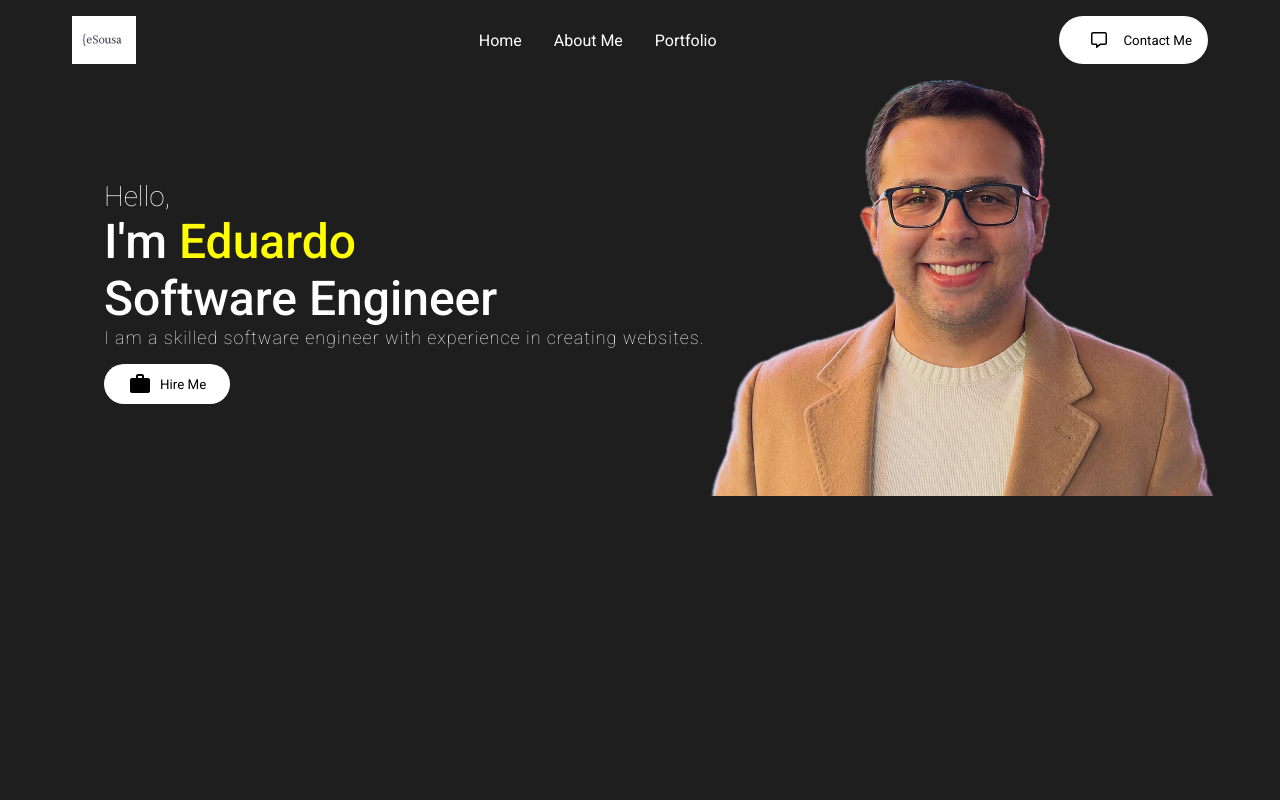
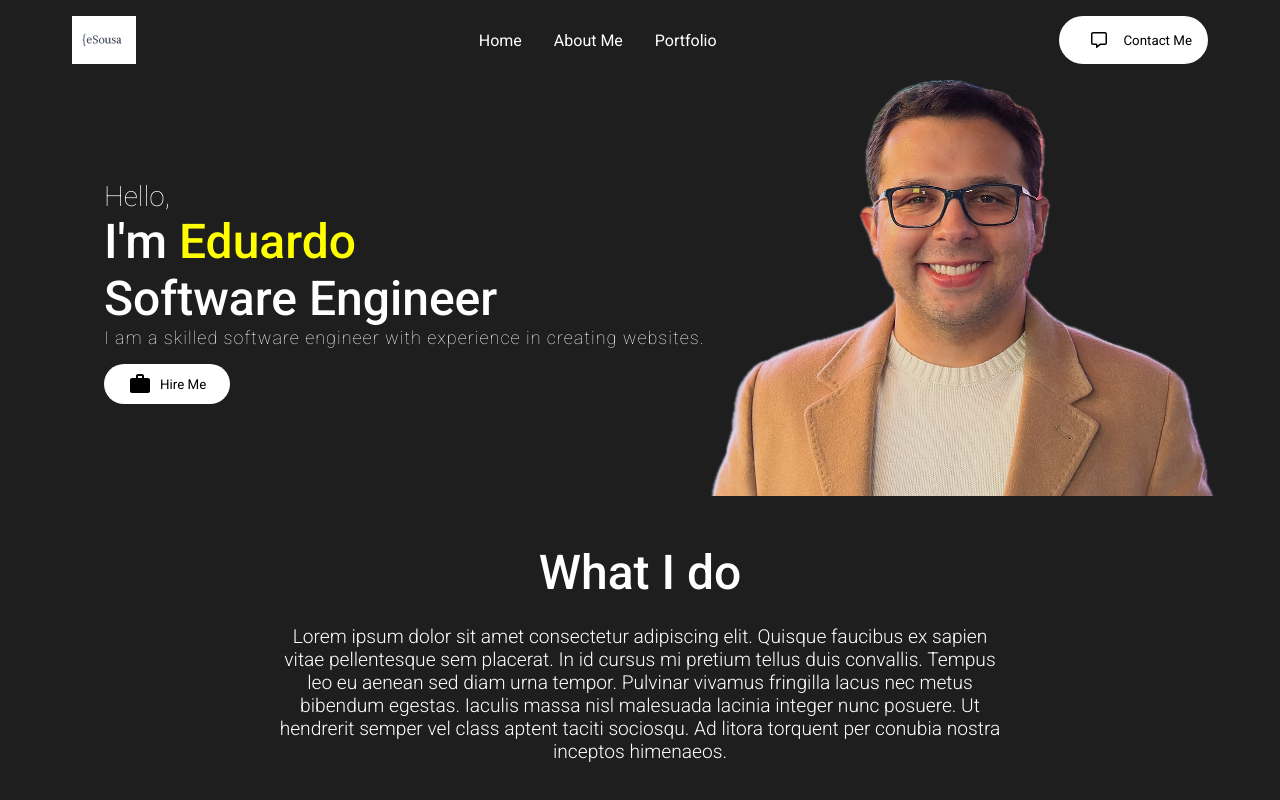
Before and after one commit to esousasilva/eduardo-portfolio, a React (Create React App) app in the folder frontend/: page / in a window 1280 px wide. Shown: the top 800 px of the page. Built offline with nearby package versions, Linux system fonts and the light colour scheme.

Commit message:
Added the skill section to the app.js file

```diff
--- a/frontend/src/App.js
+++ b/frontend/src/App.js
@@ -1,11 +1,13 @@
 import Navbar from "./components/NavBar/navbar";
 import Intro from "./components/Intro/intro";
+import Skills from "./components/Skills/skills";
 
 function App() {
   return (
     <div className="App">
       <Navbar/>
       <Intro/>
+      <Skills/>
     </div>
   );
 }
```
